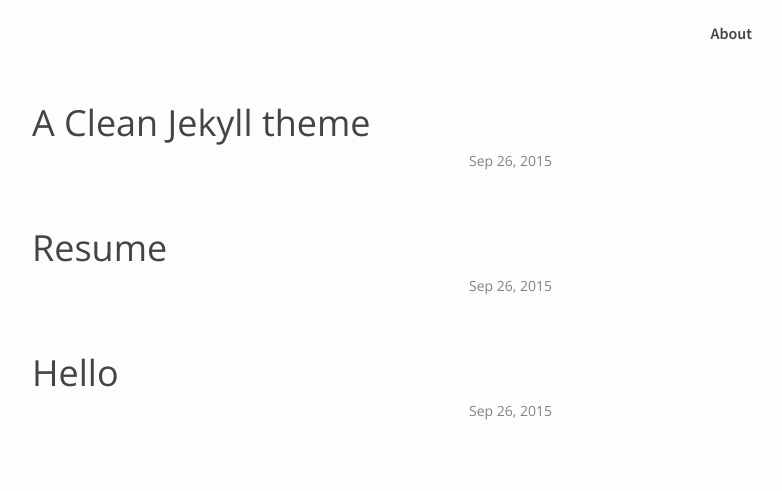
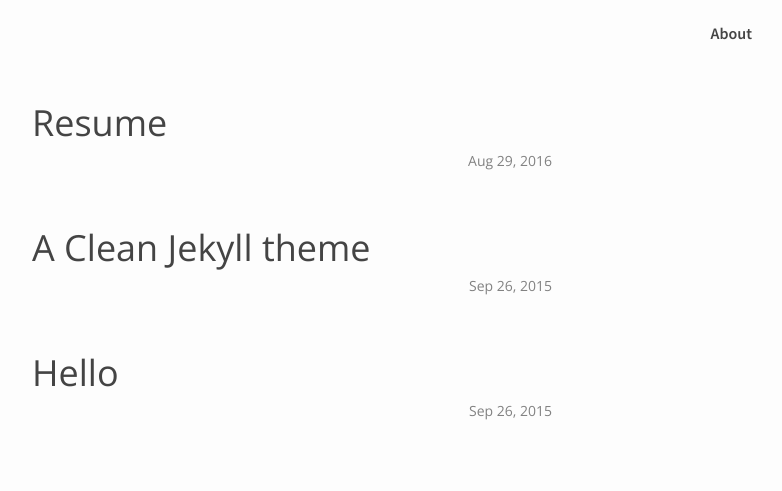
Before and after one commit to myqzf/qzfblog, a Jekyll site: the page built from index.html, in a window 1280 px wide. Shown: the part 900-1391 px from the top of the page, without its empty margins (348-1130 px from the left). Built offline with Jekyll 4.4.1, drawn with Linux system fonts in a browser that asks for light colours.

Commit message:
Update 2016-08-29-Resume.md

```diff
--- a/_posts/2016-08-29-Resume.md
+++ b/_posts/2016-08-29-Resume.md
@@ -1,7 +1,7 @@
 ---
 layout: post
 title:  "Resume"
-date:   2015-09-26
+date:   2016-08-29
 categories: jekyll update
 ---
 
```
